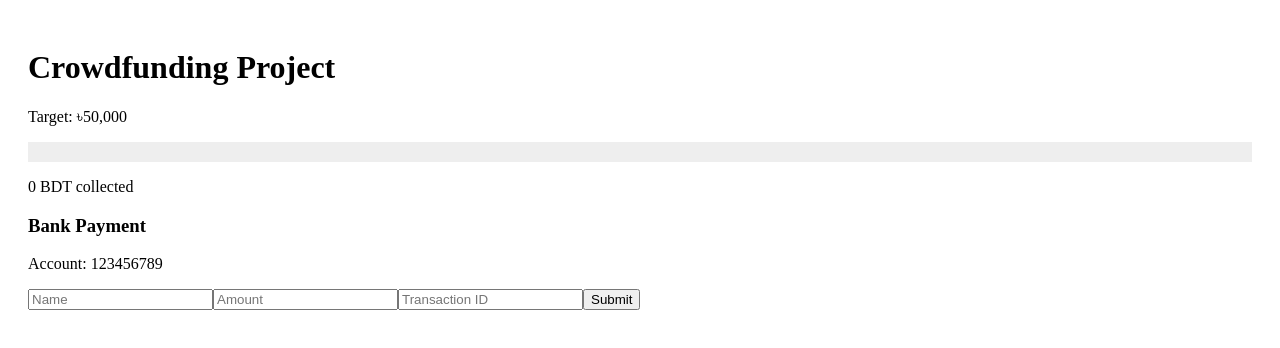
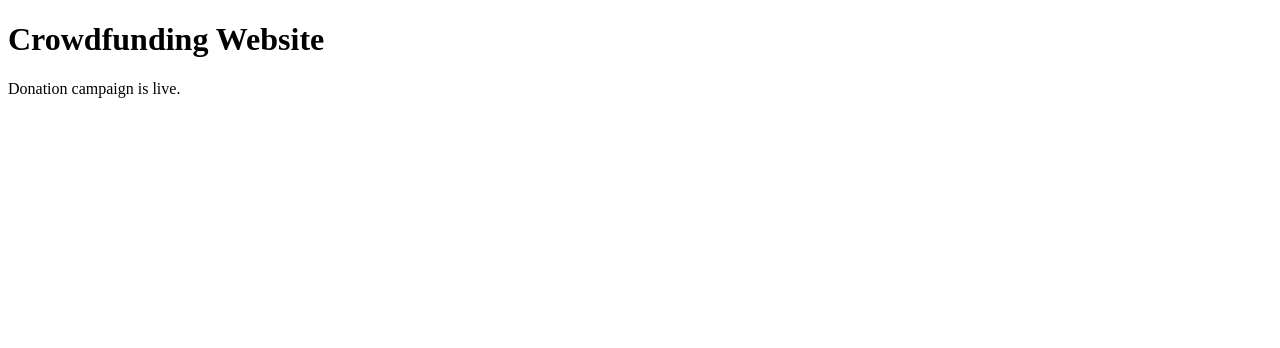
Before and after one commit to Milu-BD/crowdfunding-site, a Next.js app: page / in a window 1280 px wide. Shown: the top 348 px of the page. Built offline with nearby package versions, Linux system fonts and the light colour scheme; no server answers; the database is empty.

Commit message:
Update page.js

```diff
--- a/app/page.js
+++ b/app/page.js
@@ -1,57 +1,8 @@
-"use client";
-import { useEffect, useState } from "react";
-
 export default function Home() {
-  const [total, setTotal] = useState(0);
-  const target = 50000;
-
-  useEffect(() => {
-    fetch("/api/donate")
-      .then(res => res.json())
-      .then(data => setTotal(data.total));
-  }, []);
-
-  const percent = (total / target) * 100;
-
   return (
-    <div style={{ padding: 20 }}>
-      <h1>Crowdfunding Project</h1>
-
-      <p>Target: ৳50,000</p>
-
-      <div style={{ background: "#eee", height: 20 }}>
-        <div style={{
-          width: `${percent}%`,
-          background: "green",
-          height: "100%"
-        }} />
-      </div>
-
-      <p>{total} BDT collected</p>
-
-      <h3>Bank Payment</h3>
-      <p>Account: 123456789</p>
-
-      <form onSubmit={async (e) => {
-        e.preventDefault();
-        const form = new FormData(e.target);
-
-        await fetch("/api/donate", {
-          method: "POST",
-          body: JSON.stringify({
-            name: form.get("name"),
-            amount: Number(form.get("amount")),
-            trxId: form.get("trxId")
-          })
-        });
-
-        alert("Submitted for approval");
-      }}>
-        <input name="name" placeholder="Name" required />
-        <input name="amount" placeholder="Amount" required />
-        <input name="trxId" placeholder="Transaction ID" required />
-        <button type="submit">Submit</button>
-      </form>
+    <div>
+      <h1>Crowdfunding Website</h1>
+      <p>Donation campaign is live.</p>
     </div>
   );
 }
```
